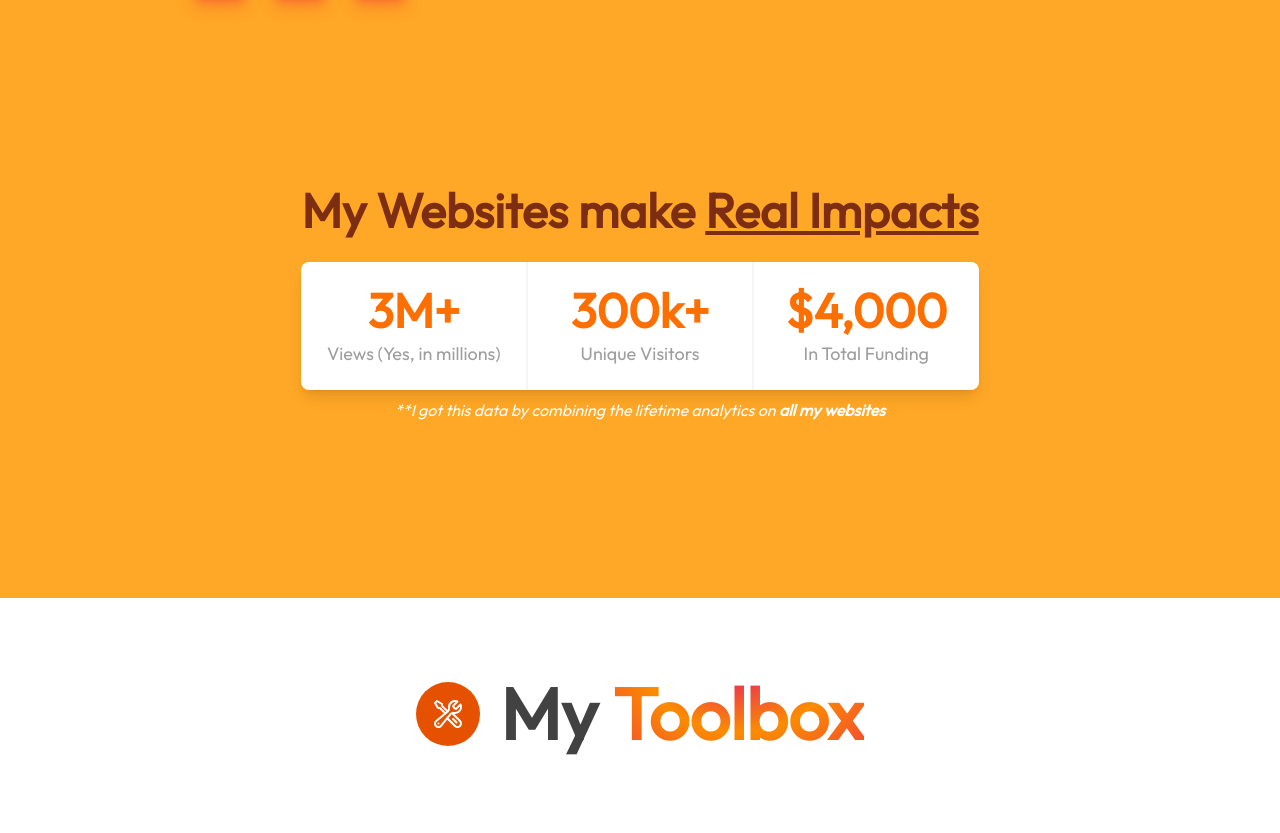
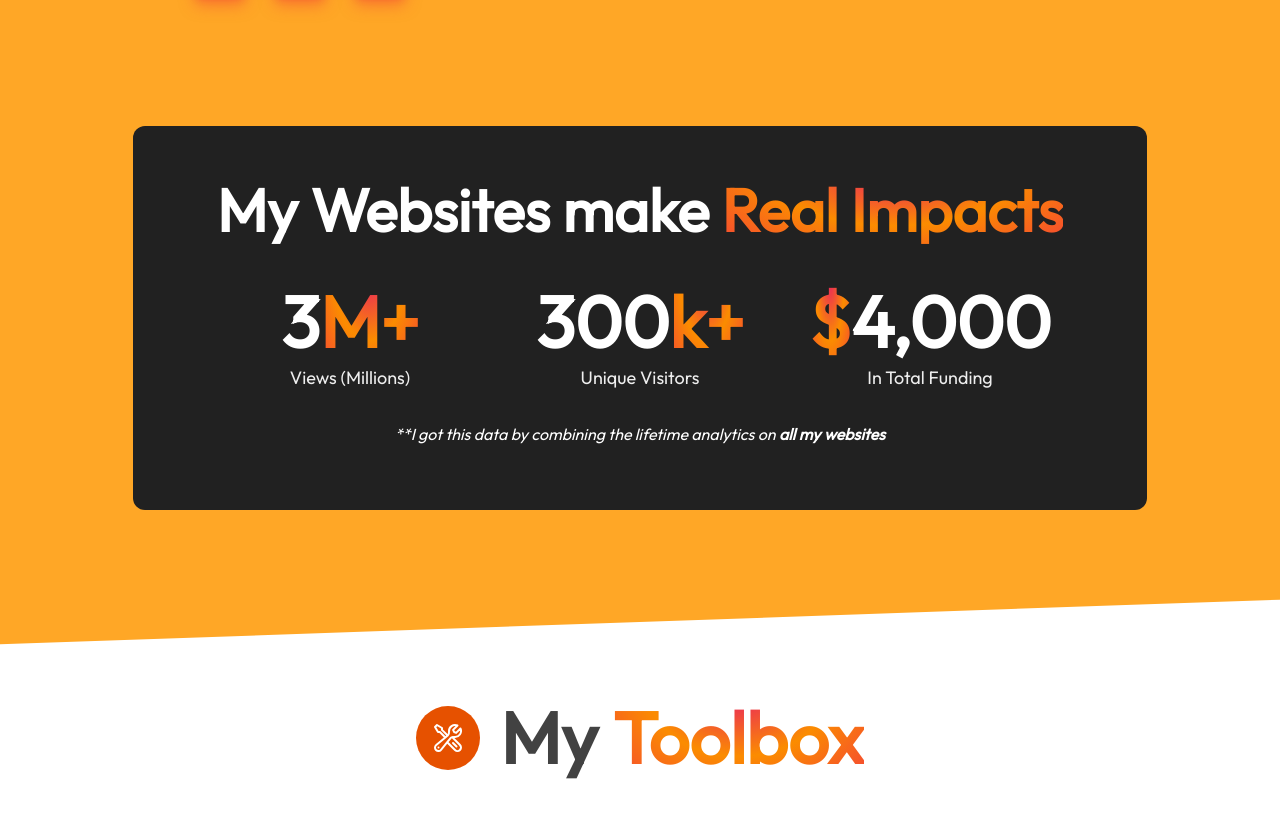
Before and after one commit to PkTheCoda/portfolio, a React (Vite) app: page / in a window 1280 px wide. Shown: the part 1625-2458 px from the top of the page. Built offline with nearby package versions, Linux system fonts and the light colour scheme.

Commit message:
added new about me stats

```diff
--- a/src/Components/AboutSection.jsx
+++ b/src/Components/AboutSection.jsx
@@ -6,10 +6,10 @@ import mePicture from '../Images/mepicturebackup.jpg'
 export default function AboutMe() {
   return (
     <>
-        <div class="relative overflow-hidden bg-orange-400 px-4 xl:px-0 pt-16 space-y-24" id='about'>
+        <div class="relative overflow-hidden bg-orange-400 -skew-y-2 px-4 xl:px-0 pt-16 space-y-24" id='about'>
 
 
-            <div class="relative">
+            <div class="relative skew-y-2">
                     <div class="lg:mx-auto lg:grid lg:max-w-8xl lg:grid-flow-col-dense lg:grid-cols-2 lg:gap-24 lg:px-8 ">
                         <div class="mx-auto max-w-xl lg:mx-0 lg:max-w-none lg:py-16 lg:px-0 ">
 
@@ -58,11 +58,11 @@ export default function AboutMe() {
 
                     <div className="md:mt-16 mb-[7rem] font-outfit w-full px-4 xl:px-0 flex items-center justify-center relative flex-col">
 
-                        <div class="pt-12 sm:pt-16 flex flex-col gap-y-8">
+                        <div class="pt-12 sm:pt-16 flex flex-col gap-y-8 bg-gray-900 px-10 rounded-xl ">
                             <div class="w-full px-4 mx-auto sm:px-6 lg:px-8">
                                 <div class="max-w-4xl mx-auto text-center">
-                                <h2 class="five-title font-extrabold leading-9 text-[#7c2d12] sm:leading-10">
-                                    My Websites make <span className="underline">Real Impacts</span>
+                                <h2 class="six-title font-extrabold leading-9 text-white sm:leading-10">
+                                    My Websites make <span className="underline main-gradient">Real Impacts</span>
                                 </h2>
                                 </div>
                             </div>
@@ -71,30 +71,30 @@ export default function AboutMe() {
                                     <div class="absolute inset-0 h-1/2"></div>
                                     <div class="relative max-w-screen-xl px-4 mx-auto sm:px-6 lg:px-8">
                                         <div class="max-w-4xl mx-auto">
-                                        <dl class="bg-white rounded-lg shadow-lg md:grid md:grid-cols-3">
-                                            <div class="flex flex-col p-6 text-center border-b border-gray-100 sm:border-0 sm:border-r">
-                                            <dt class="order-2 mt-2 text-lg font-medium leading-6 text-gray-500" id="item-1">
-                                                Views (Yes, in millions)
+                                        <dl class="rounded-lg md:grid md:grid-cols-3">
+                                            <div class="flex flex-col p-6 text-center border-none sm:border-0 sm:border-r">
+                                            <dt class="order-2 mt-2 text-lg font-medium leading-6 text-gray-200" id="item-1">
+                                                Views (Millions)
                                             </dt>
-                                            <dd class="order-1 text-5xl font-extrabold leading-none text-amber-900" aria-describedby="item-1">
-                                                3M+
+                                            <dd class="order-1 text-7xl font-extrabold leading-none text-white" aria-describedby="item-1">
+                                                3<span className="main-gradient">M+</span>
                                             </dd>
                                             </div>
                                             <div
-                                            class="flex flex-col p-6 text-center border-t border-b border-gray-100 sm:border-0 sm:border-l sm:border-r">
-                                            <dt class="order-2 mt-2 text-lg font-medium leading-6 text-gray-500">
+                                            class="flex flex-col p-6 text-center border-none sm:border-0 sm:border-l sm:border-r">
+                                            <dt class="order-2 mt-2 text-lg font-medium leading-6 text-gray-200">
                                                 Unique Visitors
                                             </dt>
-                                            <dd class="order-1 text-5xl font-extrabold leading-none text-amber-900">
-                                                300k+
+                                            <dd class="order-1 text-7xl font-extrabold leading-none text-white">
+                                                300<span className="main-gradient">k+</span>
                                             </dd>
                                             </div>
-                                            <div class="flex flex-col p-6 text-center border-t border-gray-100 sm:border-0 sm:border-l">
-                                            <dt class="order-2 mt-2 text-lg font-medium leading-6 text-gray-500">
+                                            <div class="flex flex-col p-6 text-center border-none sm:border-0 sm:border-l">
+                                            <dt class="order-2 mt-2 text-lg font-medium leading-6 text-gray-200">
                                                 In Total Funding
                                             </dt>
-                                            <dd class="order-1 text-5xl font-extrabold leading-none text-amber-900">
-                                                $4,000
+                                            <dd class="order-1 text-7xl font-extrabold leading-none text-white">
+                                                <span className="main-gradient">$</span>4,000
                                             </dd>
                                             </div>
                                         </dl>
--- a/src/Components/Projects.jsx
+++ b/src/Components/Projects.jsx
@@ -342,7 +342,7 @@ export function Projects() {
             <a
               href="https://github.com/PkTheCoda"
               target="_blank"
-              class="relative w-full lg:w-1/3 inline-flex items-center justify-center p-4 px-6 py-3 overflow-hidden font-medium text-indigo-600 transition duration-300 ease-out bg-orange-400 rounded-md shadow-md group"
+              class="relative w-full sm:w-1/2 md:w-1/3 inline-flex items-center justify-center p-4 px-6 py-3 overflow-hidden font-medium text-indigo-600 transition duration-300 ease-out bg-orange-400 rounded-md shadow-md group"
             >
               <span class="absolute inset-0 flex items-center justify-center w-full h-full text-white duration-300 -translate-x-full bg-orange-700 group-hover:translate-x-0 ease">
                 <svg
```
